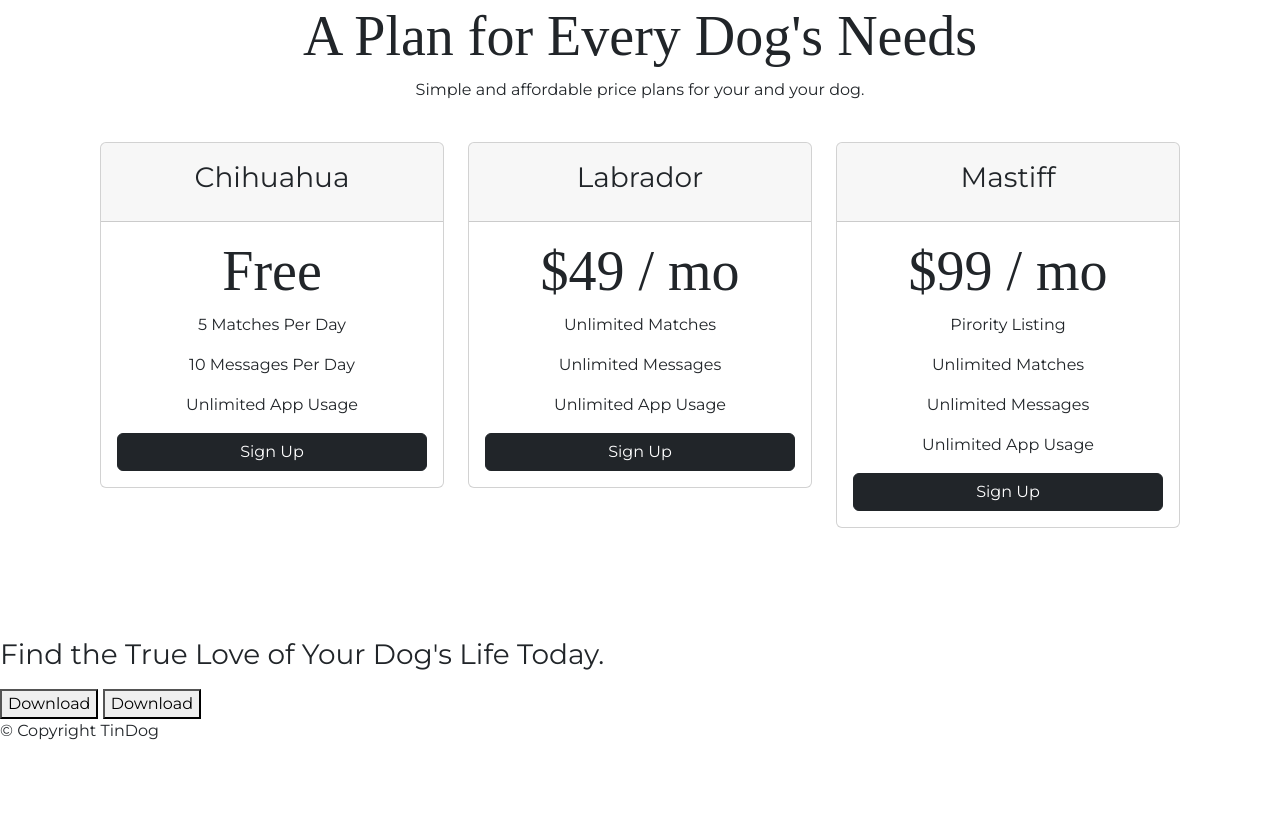
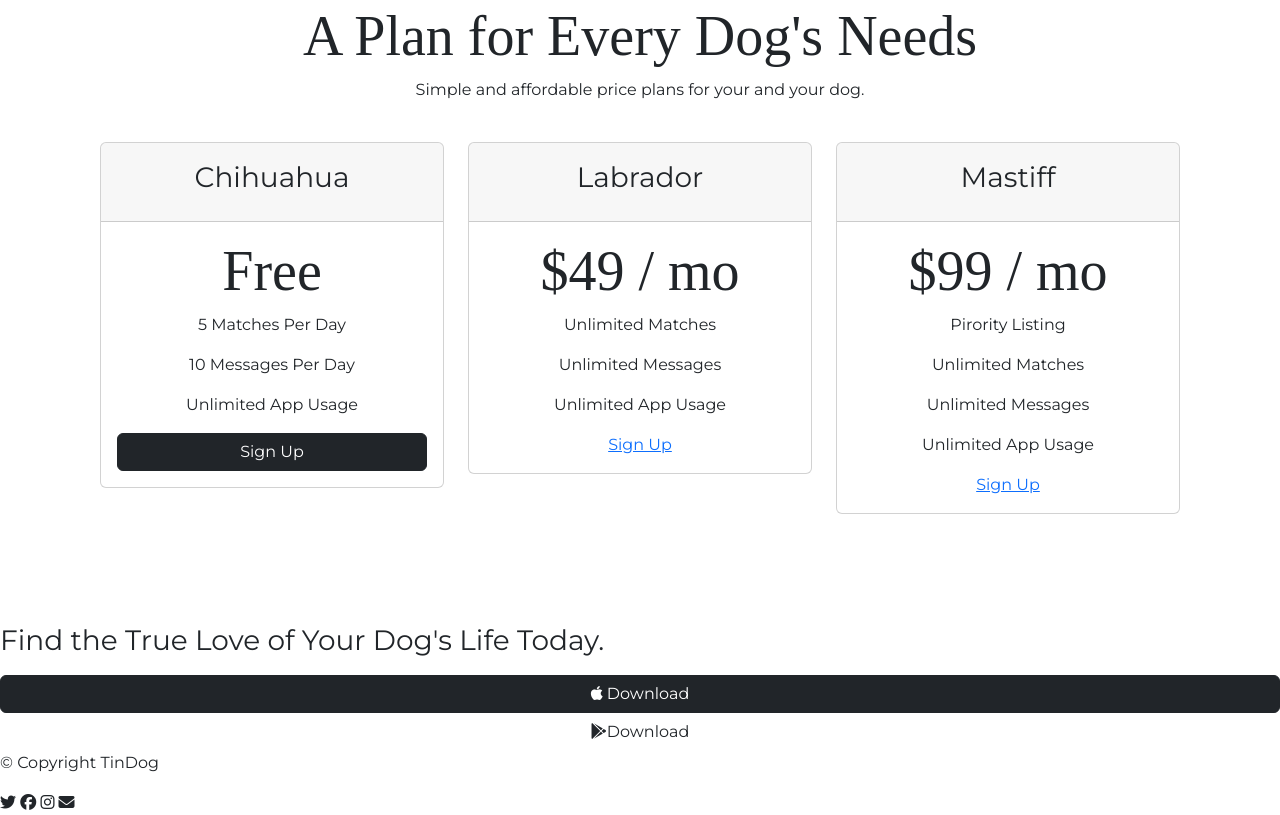
Before and after one commit to geoffgeorgein/Bootstrap, a plain HTML site: page index.html in a window 1280 px wide. Shown: the part 1585-2400 px from the top of the page. Before the commit the page ends 2344 px from the top, so only its background shows below. Drawn offline with nearby package versions, Linux system fonts and the light colour scheme; files that its build step writes are made by us from their sources.

Commit message:
Update index.html

```diff
--- a/index.html
+++ b/index.html
@@ -74,10 +74,12 @@
           <button type="button" class="btn btn-dark btn-lg"> <i class="fa-brands fa-apple"></i> Download</button>
           <button type="button" class="btn btn-outline-light btn-lg"> <i class="fa-brands fa-google-play"></i> Download</button>
         </div>
-        <div class="col-lg-6">
+        <div class="col-image col-lg-6">
           <img class="titleimg" src="images/iphone6.png" alt="iphone-mockup">
         </div>
     </div>
+
+
 
 
   </section>
@@ -210,7 +212,7 @@
           <p>Unlimited Matches</p>
           <p>Unlimited Messages</p>
           <p>Unlimited App Usage</p>
-          <a href="#" class="btn btn-dark"> Sign Up </a>
+          <a href="#" class="btn1 btn1-dark"> Sign Up </a>
         </div>
 
 
@@ -235,7 +237,7 @@
           <p>Unlimited Matches</p>
           <p>Unlimited Messages</p>
           <p>Unlimited App Usage</p>
-          <a href="#" class="btn btn-dark"> Sign Up </a>
+          <a href="#" class="btn1 btn1-dark"> Sign Up </a>
 
 
       </div>
@@ -265,8 +267,8 @@
   <section id="cta">
 
     <h3>Find the True Love of Your Dog's Life Today.</h3>
-    <button type="button">Download</button>
-    <button type="button">Download</button>
+    <button  class="btn btn-dark" type="button"> <i class="fa-brands fa-apple"></i> Download</button>
+    <button class="btn" type="button"> <i class="fa-brands fa-google-play"></i>Download</button>
 
   </section>
 
@@ -277,6 +279,11 @@
 
     <p>© Copyright TinDog</p>
 
+    <i class="fa-brands fa-twitter"></i>
+    <i class="fa-brands fa-facebook"></i>
+    <i class="fa-brands fa-instagram"></i>
+    <i class="fa-solid fa-envelope"></i>
+
   </footer>
 
 
```
